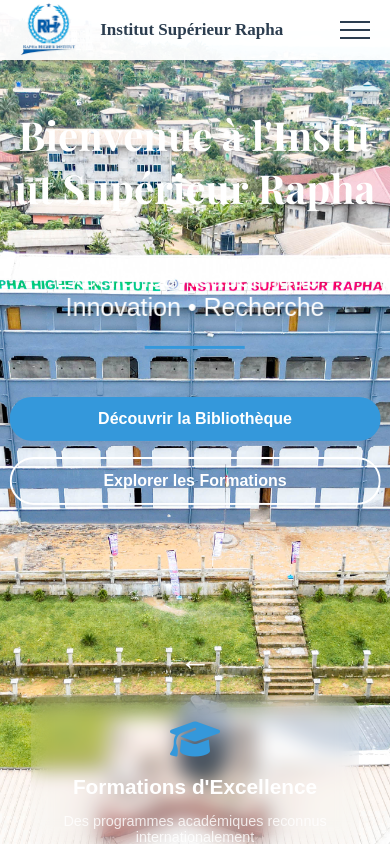
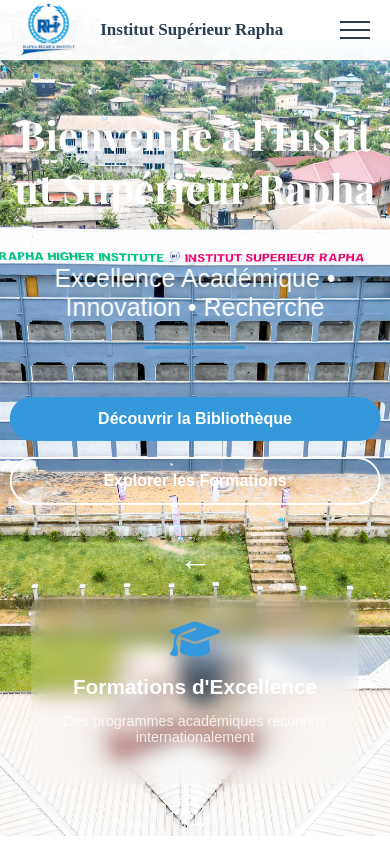
Before and after one commit to djufomene/raphainstitut, a React (Vite) app: page / in a window 390 px wide. Built offline with nearby package versions, Linux system fonts and the light colour scheme.

Commit message:
correction responsive mobile sur le style Accueil

```diff
--- a/src/styles/Accueil.scss
+++ b/src/styles/Accueil.scss
@@ -33,10 +33,9 @@
   top: 0;
   left: 0;
   width: 100%;
-  height: 100%;
+  height: 90%;
   background: linear-gradient(135deg, #1e3c72 0%, #2a5298 100%);
   background-image: url('../assets/images/home17.jpg');
-
   background-size: cover;
   background-position: center;
   z-index: -1;
@@ -48,7 +47,7 @@
   top: 0;
   left: 0;
   width: 100%;
-  height: 100%;
+  height: 90%;
   background: linear-gradient(to right, rgba(44, 62, 80, 0.9), rgba(52, 152, 219, 0.7));
   z-index: -1;
 }
@@ -1753,7 +1752,7 @@
   .info-section {
     flex-direction: column;
     gap: 1rem;
-    margin-top: 700px;
+    margin-top: 600px;
   }
 
   .campus-visit .right-content iframe {
```
